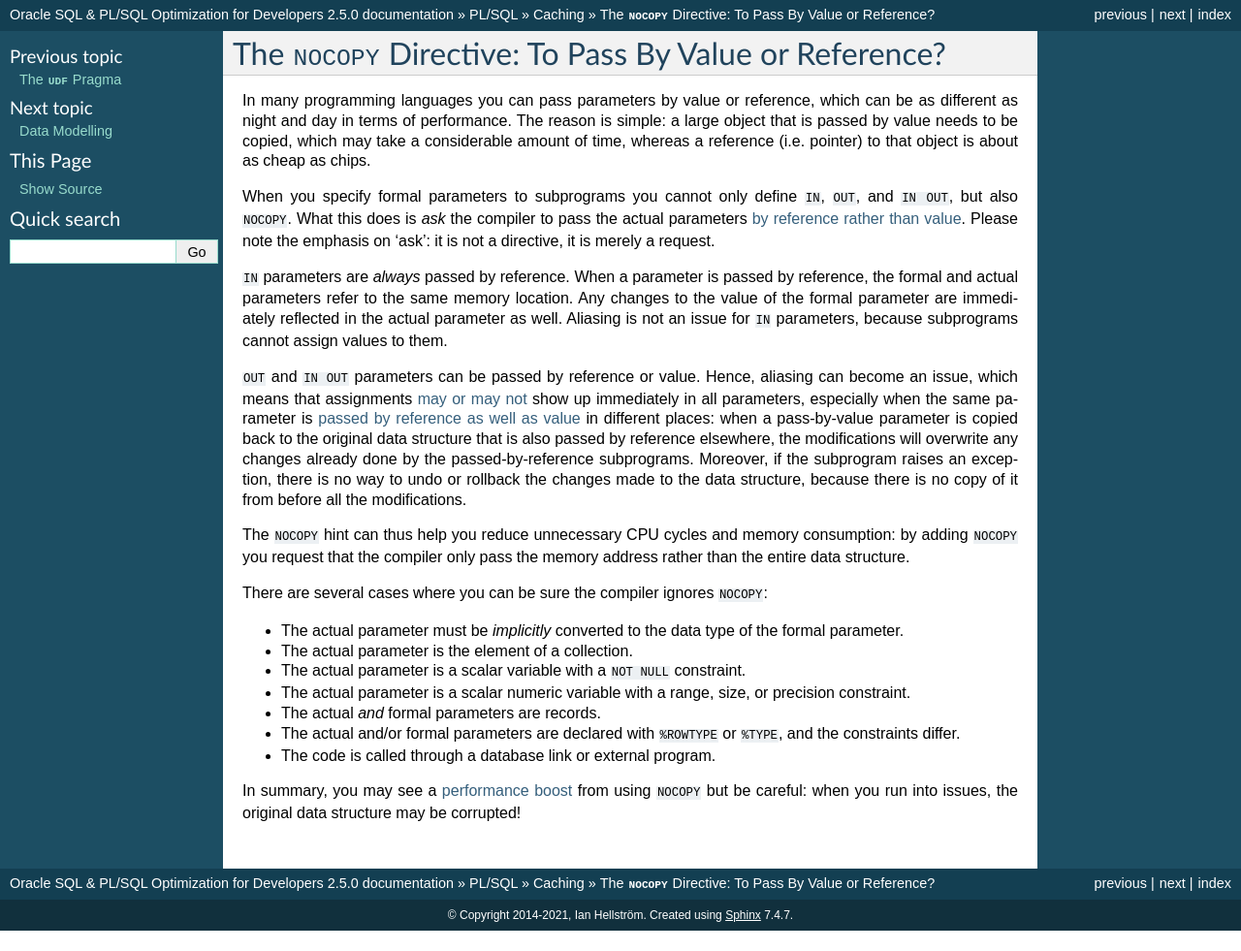
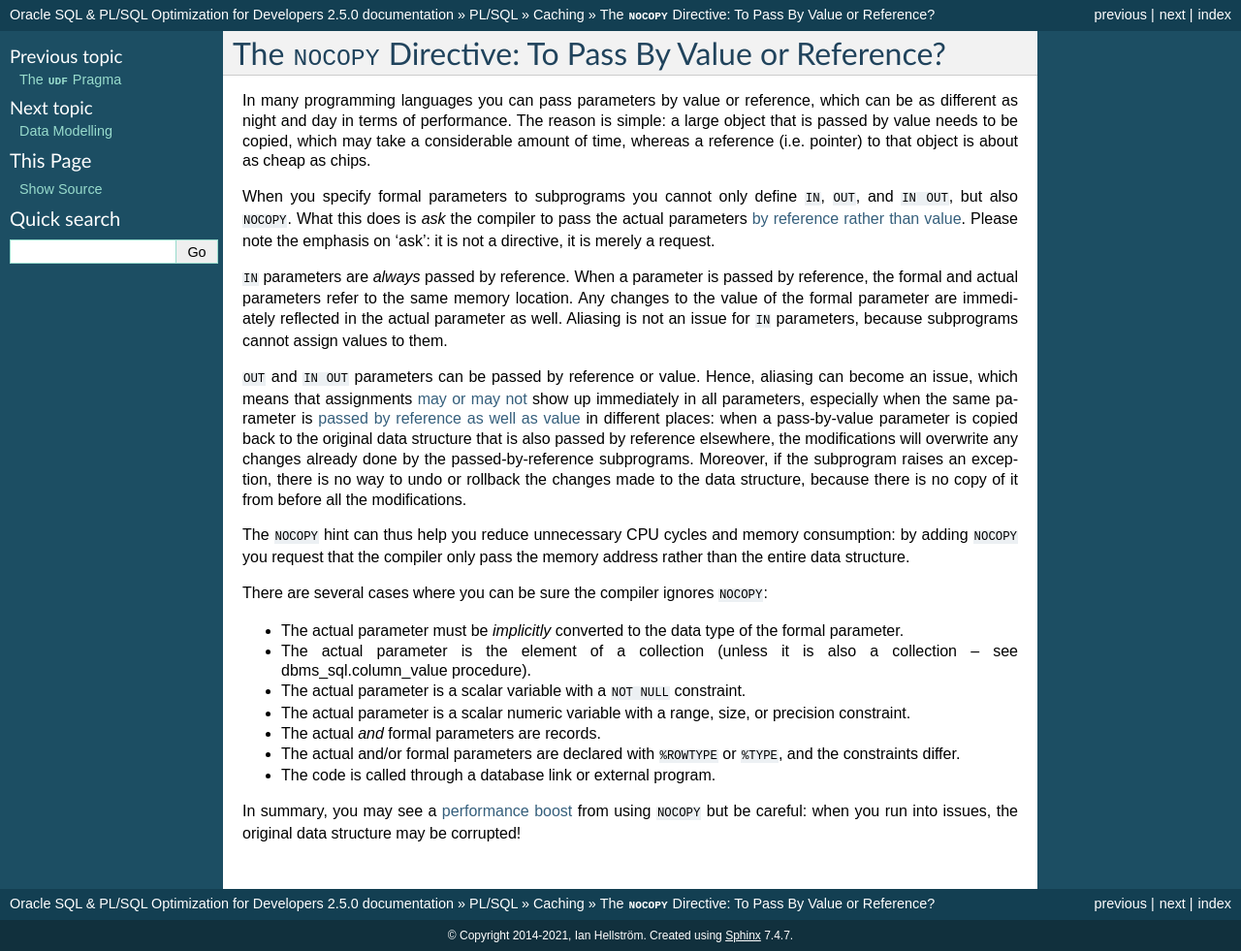
Before and after one commit to ianhellstrom/rtfd, a Sphinx documentation site: the page built from source/plsql/cache/nocopy-directive.rst, in a window 1280 px wide. Shown: the whole page at 97% size. Built offline with Sphinx 7.4.7, drawn with Linux system fonts in a browser that asks for light colours; before the commit the page ends 960 px from its top, so only the background shows below that.

Commit message:
Update nocopy-directive.rst

```diff
--- a/source/plsql/cache/nocopy-directive.rst
+++ b/source/plsql/cache/nocopy-directive.rst
@@ -24,7 +24,7 @@ The ``NOCOPY`` hint can thus help you reduce unnecessary CPU cycles and memory c
 There are several cases where you can be sure the compiler ignores ``NOCOPY``:
 
 * The actual parameter must be *implicitly* converted to the data type of the formal parameter.
-* The actual parameter is the element of a collection.
+* The actual parameter is the element of a collection (unless it is also a collection -- see dbms_sql.column_value procedure).
 * The actual parameter is a scalar variable with a ``NOT NULL`` constraint.
 * The actual parameter is a scalar numeric variable with a range, size, or precision constraint.
 * The actual *and* formal parameters are records.
```
